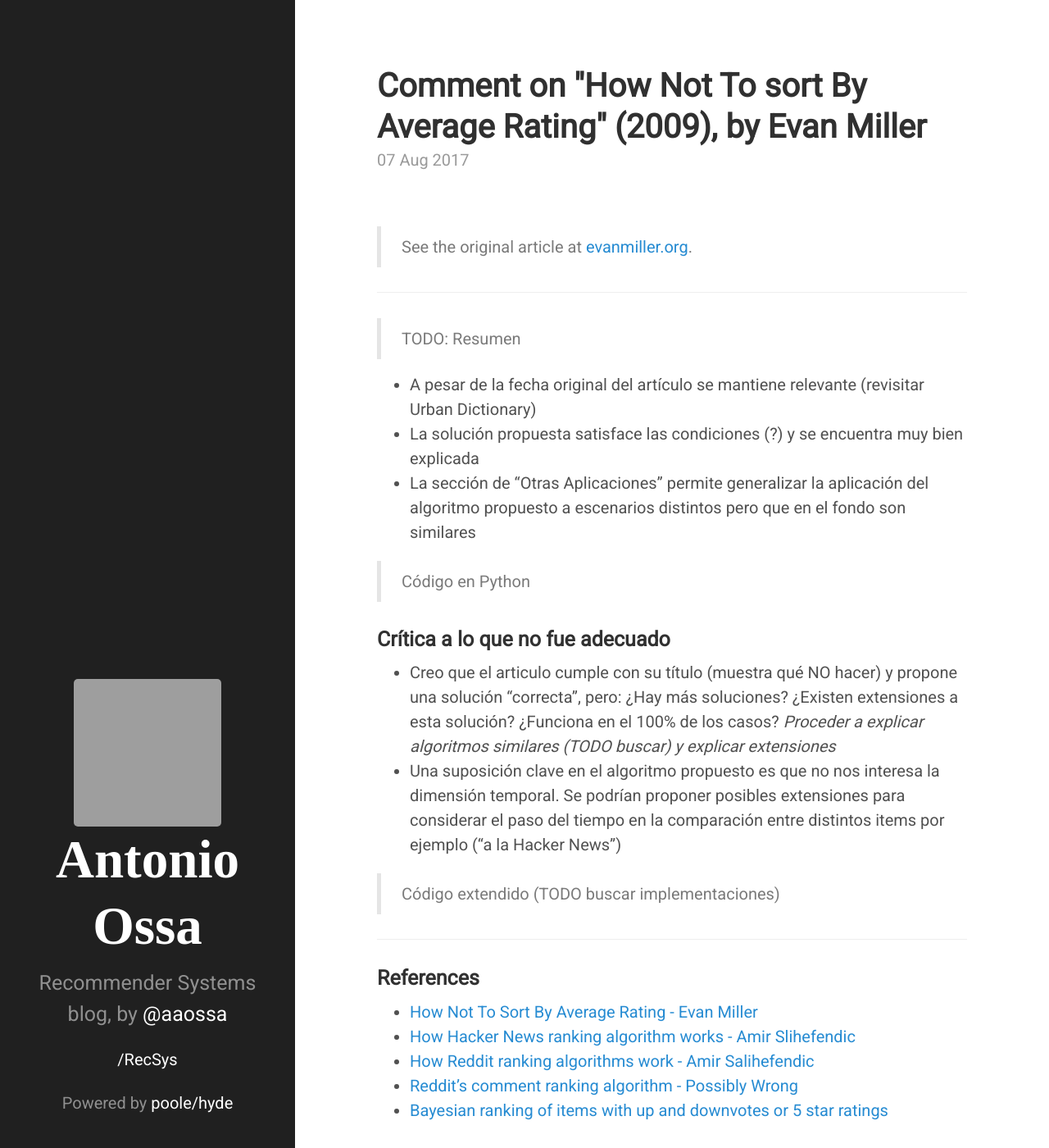
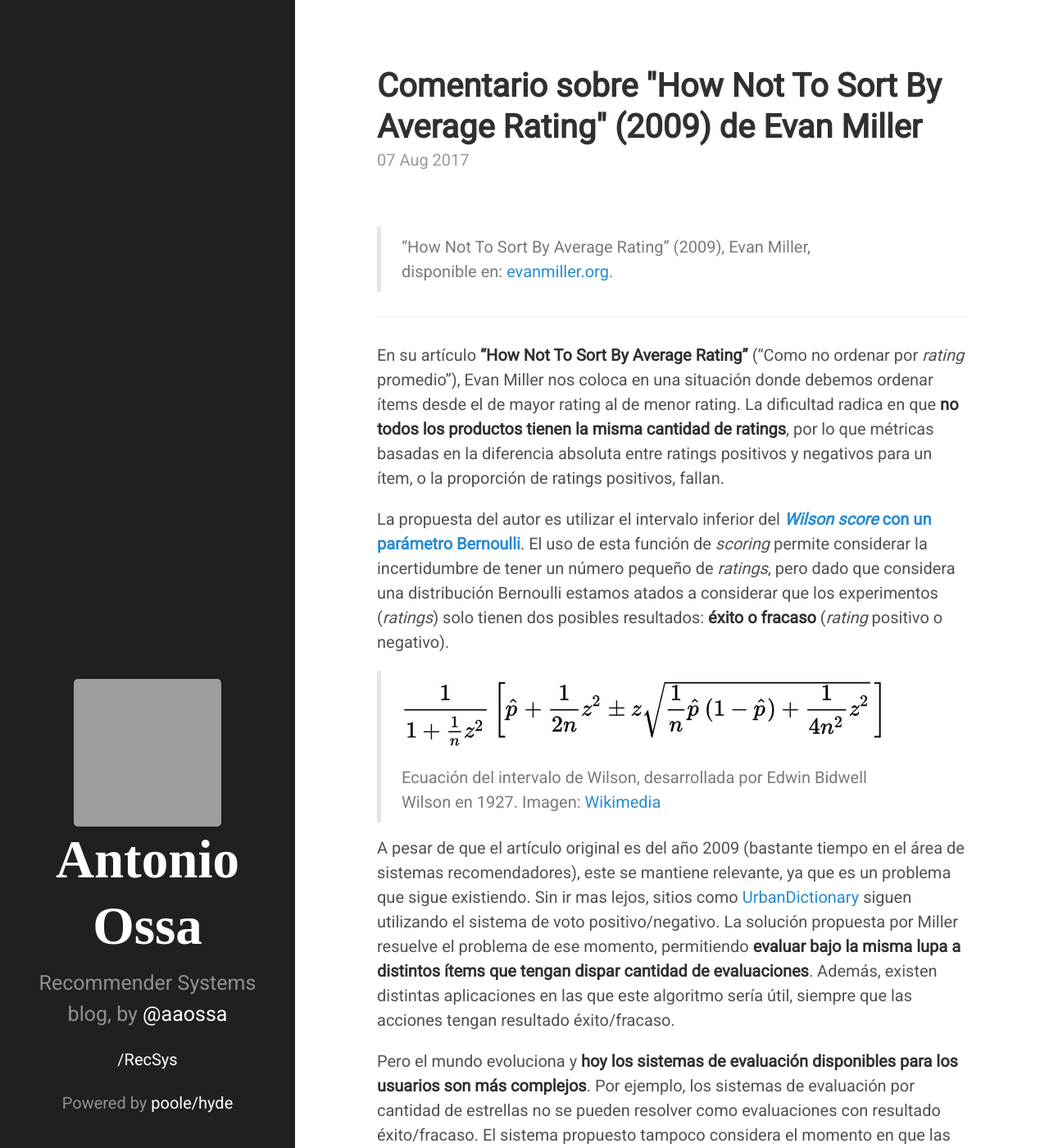
Before and after one commit to aaossa/recsys, a Jekyll site: the page built from _posts/2017-08-07-comment-on-how-not-to-sort-by-average-rating.md, in a window 1280 px wide and 1400 px high. Shown: the whole window at 82% size. Built offline with Jekyll 4.4.1, drawn with Linux system fonts in a browser that asks for light colours; some of the changed text lies outside the part shown; grey boxes are pictures that could not be loaded.

Commit message:
Post #1 final submission
"How Not To Sort By Average Rating" (2009) de Evan Miller

Signed-off-by: Antonio Ossa <aaossa@uc.cl>

```diff
--- a/_posts/2017-08-07-comment-on-how-not-to-sort-by-average-rating.md
+++ b/_posts/2017-08-07-comment-on-how-not-to-sort-by-average-rating.md
@@ -1,34 +1,35 @@
 ---
 layout: post
-title: Comment on "How Not To sort By Average Rating" (2009), by Evan Miller
-description: Under construction...
+title: Comentario sobre "How Not To Sort By Average Rating" (2009) de Evan Miller
+description: Evaluacionando desde recomendaciones en base a evaluaciones "positivo"/"negativo"
 ---
 
-> See the original article at [evanmiller.org](http://www.evanmiller.org/how-not-to-sort-by-average-rating.html).
+> "How Not To Sort By Average Rating" (2009), Evan Miller, disponible en: [evanmiller.org](http://www.evanmiller.org/how-not-to-sort-by-average-rating.html).
 
 ---
 
-> TODO: Resumen
+En su artículo **"How Not To Sort By Average Rating"** ("Como no ordenar por *rating* promedio"), Evan Miller nos coloca en una situación donde debemos ordenar ítems desde el de mayor rating al de menor rating. La dificultad radica en que **no todos los productos tienen la misma cantidad de ratings**, por lo que métricas basadas en la diferencia absoluta entre ratings positivos y negativos para un ítem, o la proporción de ratings positivos, fallan.
 
-* A pesar de la fecha original del artículo se mantiene relevante (revisitar Urban Dictionary)
-* La solución propuesta satisface las condiciones (?) y se encuentra muy bien explicada
-* La sección de "Otras Aplicaciones" permite generalizar la aplicación del algoritmo propuesto a escenarios distintos pero que en el fondo son similares
+La propuesta del autor es utilizar el intervalo inferior del **[*Wilson score* con un parámetro Bernoulli](https://en.wikipedia.org/wiki/Binomial_proportion_confidence_interval#Wilson_score_interval)**. El uso de esta función de *scoring* permite considerar la incertidumbre de tener un número pequeño de *ratings*, pero dado que considera una distribución Bernoulli estamos atados a considerar que los experimentos (*ratings*) solo tienen dos posibles resultados: **éxito o fracaso** (*rating* positivo o negativo).
 
-> Código en Python
+> ![Ecuacion del intervalo de Wilson](/recsys/public/img/wikimedia-wilson-scoring-interval.jpg)
+> Ecuación del intervalo de Wilson, desarrollada por Edwin Bidwell Wilson en 1927. Imagen: [Wikimedia](https://wikimedia.org/api/rest_v1/media/math/render/svg/98574edd47e0f7aa49666e38d6dc2b43e2cbb71c)
 
-### Crítica a lo que no fue adecuado
+A pesar de que el artículo original es del año 2009 (bastante tiempo en el área de sistemas recomendadores), este se mantiene relevante, ya que es un problema que sigue existiendo. Sin ir mas lejos, sitios como [UrbanDictionary](https://www.urbandictionary.com/) siguen utilizando el sistema de voto positivo/negativo. La solución propuesta por Miller resuelve el problema de ese momento, permitiendo **evaluar bajo la misma lupa a distintos ítems que tengan dispar cantidad de evaluaciones**. Además, existen distintas aplicaciones en las que este algoritmo sería útil, siempre que las acciones tengan resultado éxito/fracaso.
 
-* Creo que el articulo cumple con su título (muestra qué NO hacer) y propone una solución "correcta", pero: ¿Hay más soluciones? ¿Existen extensiones a esta solución? ¿Funciona en el 100% de los casos? *Proceder a explicar algoritmos similares (TODO buscar) y explicar extensiones*
-* Una suposición clave en el algoritmo propuesto es que no nos interesa la dimensión temporal. Se podrían proponer posibles extensiones para considerar el paso del tiempo en la comparación entre distintos items por ejemplo ("a la Hacker News")
+Pero el mundo evoluciona y **hoy los sistemas de evaluación disponibles para los usuarios son más complejos**. Por ejemplo, los sistemas de evaluación por cantidad de estrellas no se pueden resolver como evaluaciones con resultado éxito/fracaso. El sistema propuesto tampoco considera el momento en que las evaluaciones fueron hechas (*aging*) donde queremos que los votos positivos más recientes tengan más peso que aquellos de mayor "edad". Sistemas similares han sido usados por [Hacker News](https://medium.com/hacking-and-gonzo/how-hacker-news-ranking-algorithm-works-1d9b0cf2c08d) y [Reddit](https://medium.com/hacking-and-gonzo/how-reddit-ranking-algorithms-work-ef111e33d0d9).
 
-> Código extendido (TODO buscar implementaciones)
+> ![Captura de Hacker News](/recsys/public/img/hacker-news-capture.jpg)
+> Hacker News considera un factor de decaimiento (o tiempo) y un factor de gravedad para ordenar sus entradas. Imagen: Captura propia
+
+En resumen, el artículo cumple con lo prometido en el título presentando soluciones ingenuas, pero que son comunmente usadas, procediendo a explicar por qué están mal y proponiendo un método que permite incluir dichos errores en el cálculo del *ranking*. Pero hoy nos interesan más cosas, como la dimensión temporal de las evaluaciones y el tamaño del rango de evaluación, para lo que han surgido nuevas soluciones. Sin ir mas lejos, el mismo autor cubre el problema de evaluar items con un rango mayor de evaluaciones (5, 10 o K estrellas) en su artículo ["Ranking Items With Star Ratings" (2014)](http://www.evanmiller.org/ranking-items-with-star-ratings.html), por lo que **este es un indicio de lo rápido que evoluciona el mundo de los sistemas recomendadores**... lo que será abarcado en futuros *posts*.
 
 ---
 
-### References
+### Referencias
 
 * [How Not To Sort By Average Rating - Evan Miller](http://www.evanmiller.org/how-not-to-sort-by-average-rating.html)
 * [How Hacker News ranking algorithm works - Amir Slihefendic](https://medium.com/hacking-and-gonzo/how-hacker-news-ranking-algorithm-works-1d9b0cf2c08d)
 * [How Reddit ranking algorithms work - Amir Salihefendic](https://medium.com/hacking-and-gonzo/how-reddit-ranking-algorithms-work-ef111e33d0d9)
 * [Reddit's comment ranking algorithm - Possibly Wrong](https://possiblywrong.wordpress.com/2011/06/05/reddits-comment-ranking-algorithm/)
-* [Bayesian ranking of items with up and downvotes or 5 star ratings](http://julesjacobs.github.io/2015/08/17/bayesian-scoring-of-ratings.html)
+* [Ranking Items With Star Ratings - Evan Miller](http://www.evanmiller.org/ranking-items-with-star-ratings.html).
```
Also changed, not shown: public/img/hacker-news-capture.jpg (added), public/img/wikimedia-wilson-scoring-interval.jpg (added).
